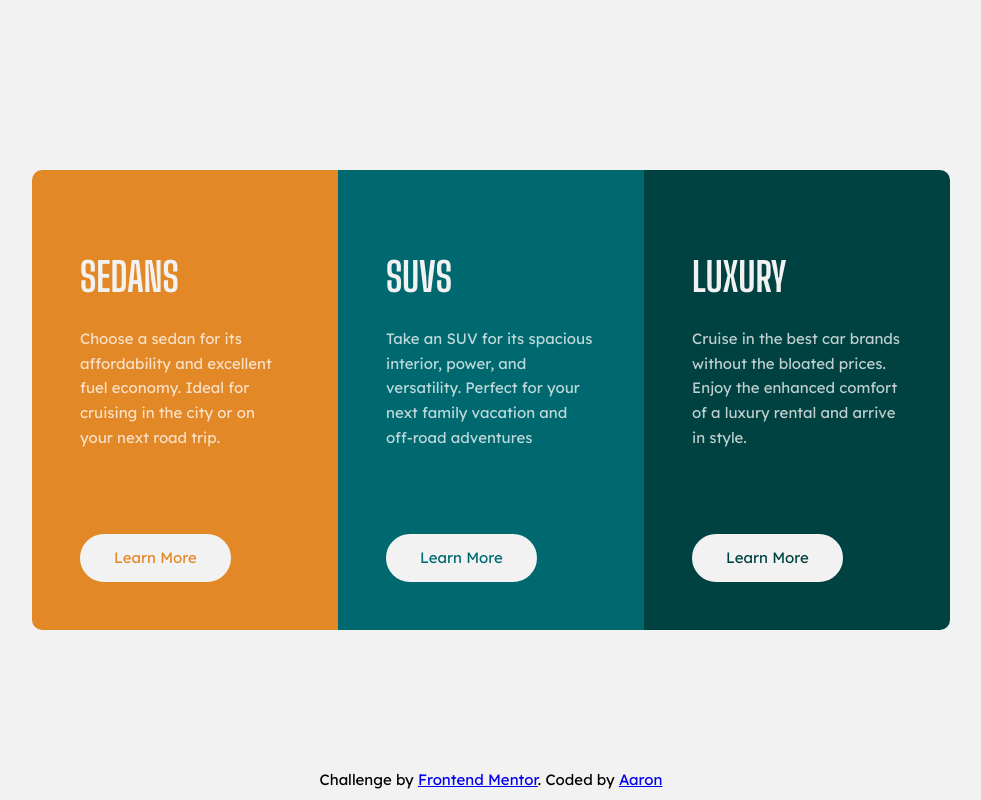
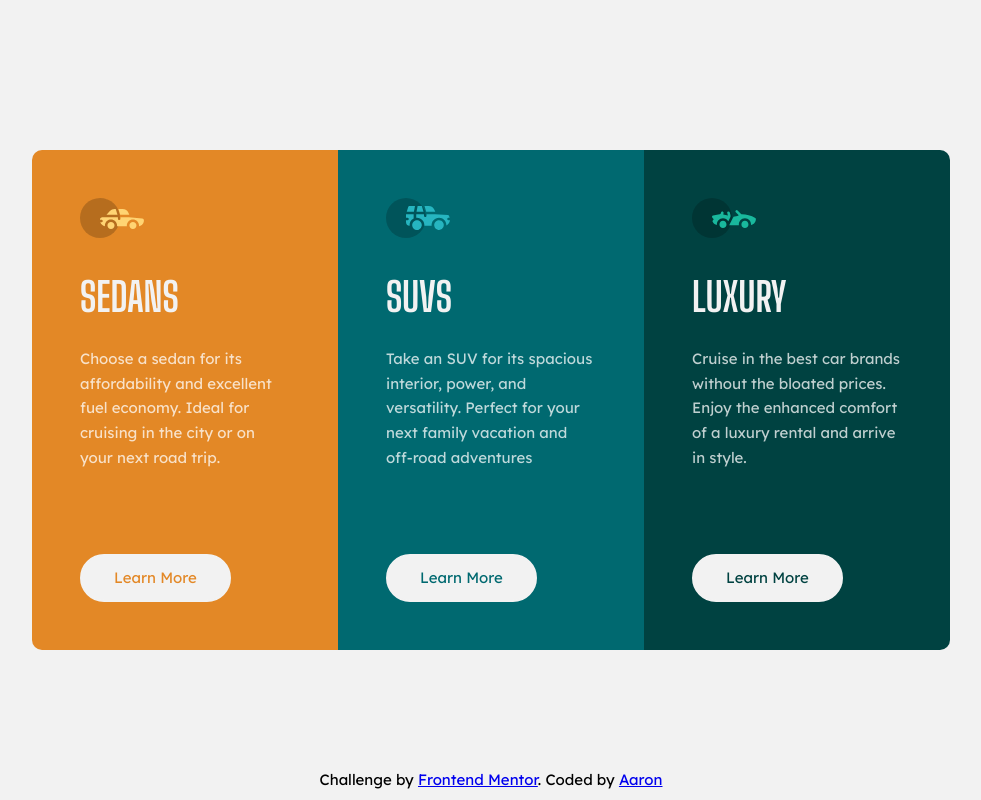
Before and after one commit to ag7621/fem-3-column-preview, a plain HTML site: page index.html in a window 1280 px wide. Shown: the whole page, without its empty margins (149-1130 px from the left). Drawn offline with Linux system fonts and the light colour scheme; the site is published under a folder, as on GitHub Pages, so addresses that start at the root find nothing.

Commit message:
update index.html
fixed broken image/favicon links

```diff
--- a/index.html
+++ b/index.html
@@ -6,7 +6,7 @@
     <meta http-equiv="X-UA-Compatible" content="IE=edge">
     <meta name="viewport" content="width=device-width, initial-scale=1.0">
     <title>Frontend Mentor || 3 Column Preview</title>
-    <link rel="shortcut icon" href="/images/favicon-32x32.png" type="image/x-icon">
+    <link rel="shortcut icon" href="images/favicon-32x32.png" type="image/x-icon">
     <link rel="stylesheet" href="style.css">
     <link rel="preconnect" href="https://fonts.googleapis.com">
     <link rel="preconnect" href="https://fonts.gstatic.com" crossorigin>
@@ -18,7 +18,7 @@
     <main class="card__container">
         <section class="card--sedans">
             <div class="icon">
-                <img src="/images/icon-sedans.svg" alt="">
+                <img src="images/icon-sedans.svg" alt="">
             </div>
             <h1 class="card__title">Sedans</h1>
             <p>Choose a sedan for its affordability and excellent fuel economy. Ideal for cruising in the city or on
@@ -27,7 +27,7 @@
         </section>
         <section class="card--suvs">
             <div class="icon">
-                <img src="/images/icon-suvs.svg" alt="">
+                <img src="images/icon-suvs.svg" alt="">
             </div>
             <h2 class="card__title">SUVS</h2>
             <p>Take an SUV for its spacious interior, power, and versatility. Perfect for your next family vacation and
@@ -36,7 +36,7 @@
         </section>
         <section class="card--luxury">
             <div class="icon">
-                <img src="/images/icon-luxury.svg" alt="">
+                <img src="images/icon-luxury.svg" alt="">
             </div>
             <h2 class="card__title">Luxury</h2>
             <p>Cruise in the best car brands without the bloated prices. Enjoy the enhanced comfort of a luxury rental
```
